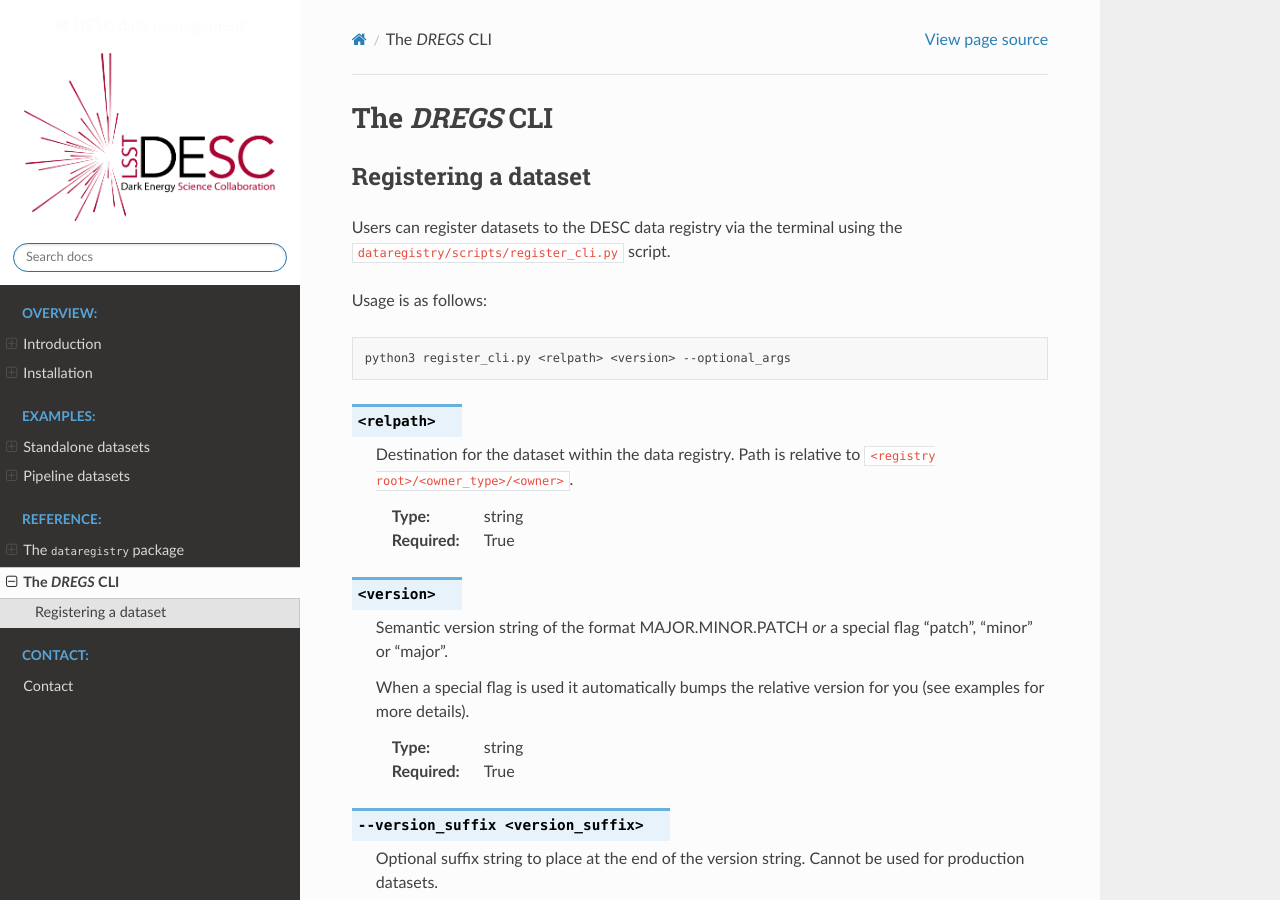
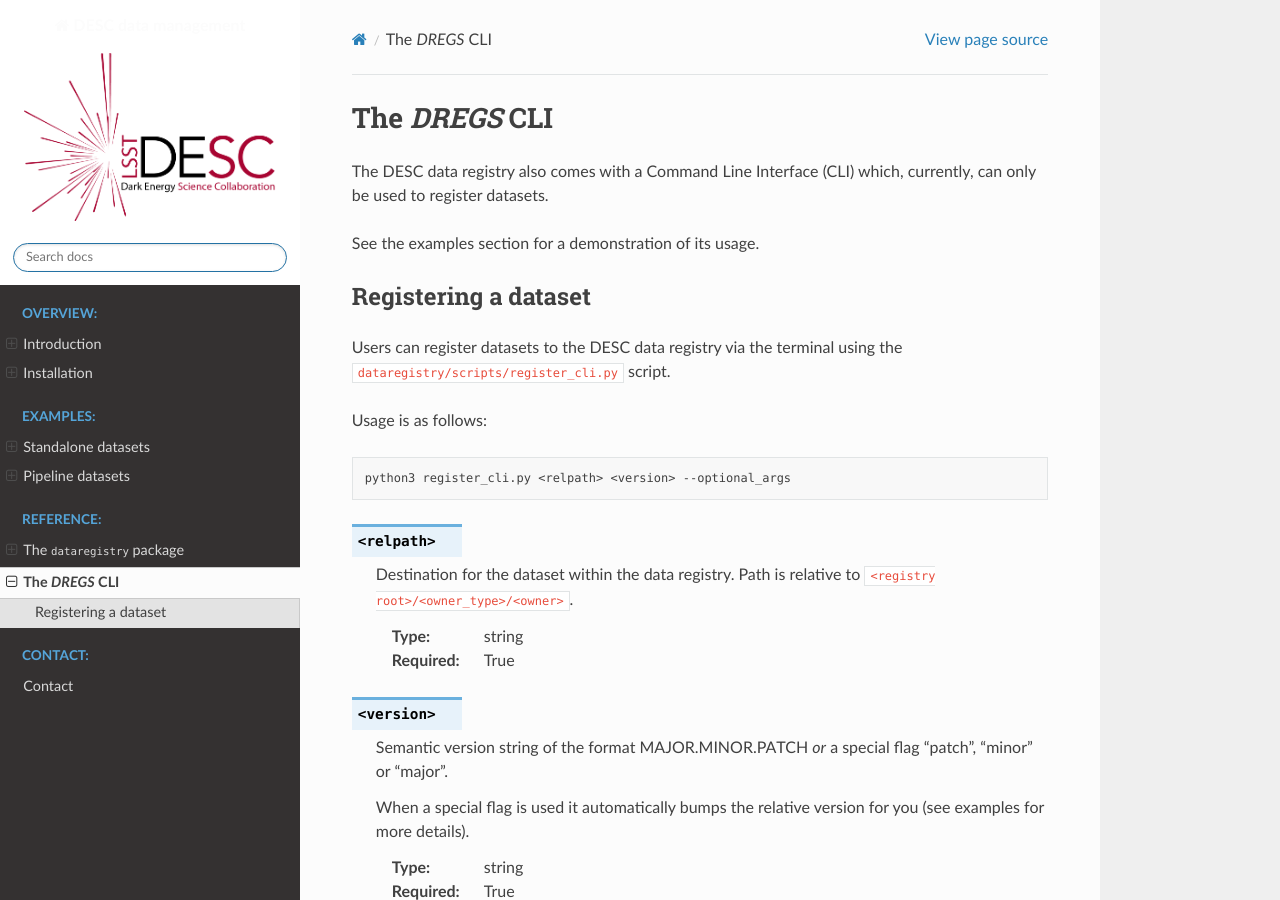
Before and after one commit to LSSTDESC/dataregistry, a Sphinx documentation site: the page built from docs/source/reference_cli.rst, in a window 1280 px wide and 900 px high. Built offline with Sphinx 7.4.7 and the Read the Docs theme 2.0.0, drawn with Linux system fonts in a browser that asks for light colours.

```diff
--- a/docs/source/conf.py
+++ b/docs/source/conf.py
@@ -3,7 +3,8 @@
 # Add the theme to the extensions list
 extensions = [
     "sphinx_rtd_theme",
-    "sphinx.ext.autodoc"
+    "sphinx.ext.autodoc",
+    'sphinx.ext.napoleon',
 ]
 
 project = 'DESC data management'
--- a/docs/source/reference_cli.rst
+++ b/docs/source/reference_cli.rst
@@ -2,6 +2,11 @@
 
 The `DREGS` CLI
 ===============
+
+The DESC data registry also comes with a Command Line Interface (CLI) which,
+currently, can only be used to register datasets.
+
+See the examples section for a demonstration of its usage.
 
 Registering a dataset
 ---------------------
```
Also changed, not shown: 1 other file.
